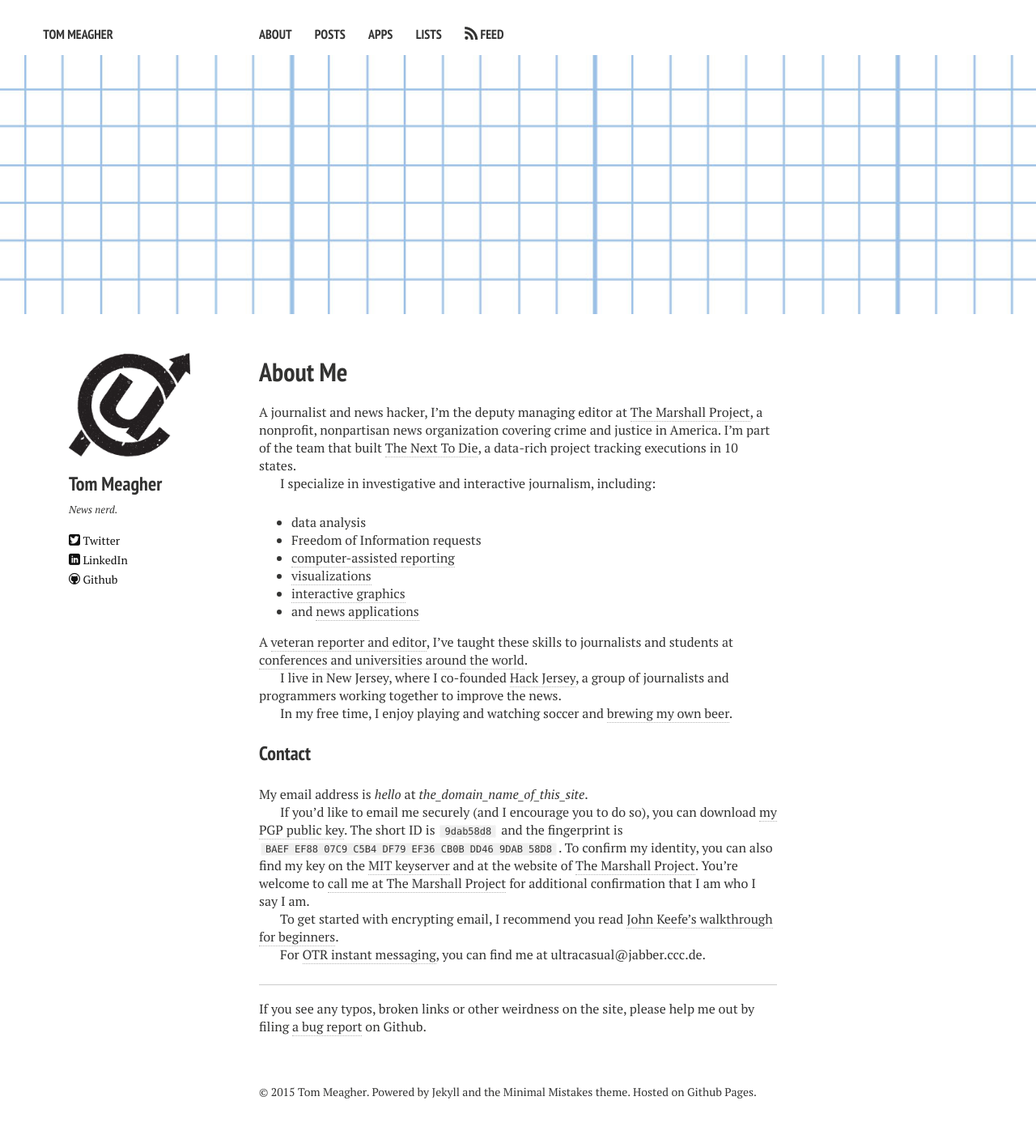
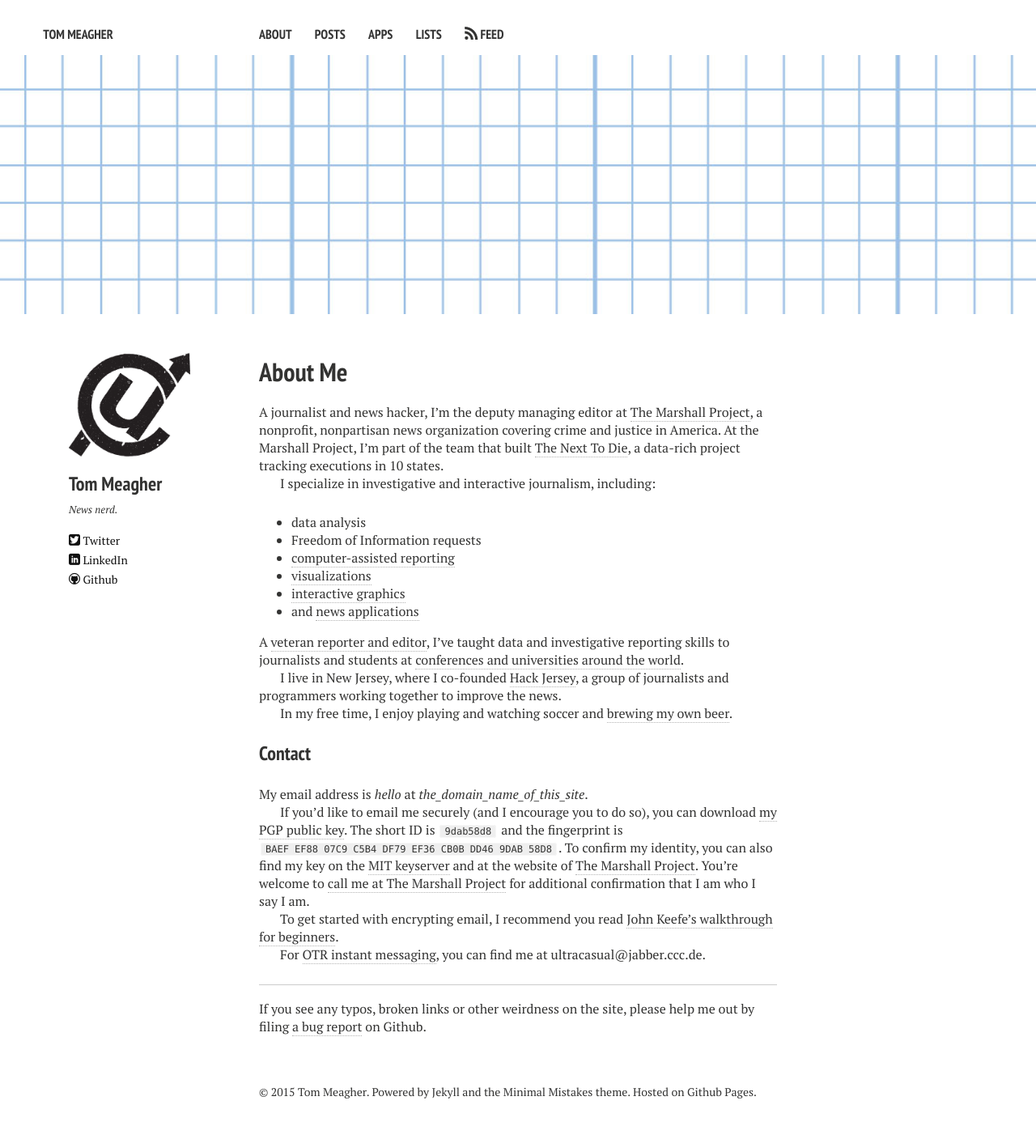
Before and after one commit to tommeagher/tommeagher.github.io, a Jekyll site: the page built from about.md, in a window 1280 px wide. Shown: the whole page at 81% size. Built offline with Jekyll 4.4.1, drawn with Linux system fonts in a browser that asks for light colours; nearby versions of some CDN libraries.

Commit message:
tweak about

```diff
--- a/about.md
+++ b/about.md
@@ -11,7 +11,7 @@
 #  creditlink: http://www.flickr.com/photos/49968232@N00
 ---
 
-A journalist and news hacker, I'm the deputy managing editor at [The Marshall Project](https://www.themarshallproject.org/), a nonprofit, nonpartisan news organization covering crime and justice in America. I'm part of the team that built [The Next To Die](https://www.themarshallproject.org/next-to-die), a data-rich project tracking executions in 10 states.
+A journalist and news hacker, I'm the deputy managing editor at [The Marshall Project](https://www.themarshallproject.org/), a nonprofit, nonpartisan news organization covering crime and justice in America. At the Marshall Project, I'm part of the team that built [The Next To Die](https://www.themarshallproject.org/next-to-die), a data-rich project tracking executions in 10 states.
 
 I specialize in investigative and interactive journalism, including:
 
@@ -20,9 +20,9 @@
 * [computer-assisted reporting](https://www.themarshallproject.org/staff/tom-meagher)
 * [visualizations](https://www.themarshallproject.org/staff/tom-meagher)
 * [interactive graphics](clips.html)
-* and [news applications](clips.html)
+* and [news applications](https://www.themarshallproject.org/next-to-die)
 
-A [veteran reporter and editor](http://linkedin.com/in/tommeagher), I've taught these skills to journalists and students at [conferences and universities around the world](classes.html).
+A [veteran reporter and editor](http://linkedin.com/in/tommeagher), I've taught data and investigative reporting skills to journalists and students at [conferences and universities around the world](classes.html).
 
 I live in New Jersey, where I co-founded [Hack Jersey](http://www.hackjersey.com/), a group of journalists and programmers working together to improve the news.
 
```
Also changed, not shown: 2 other files.
